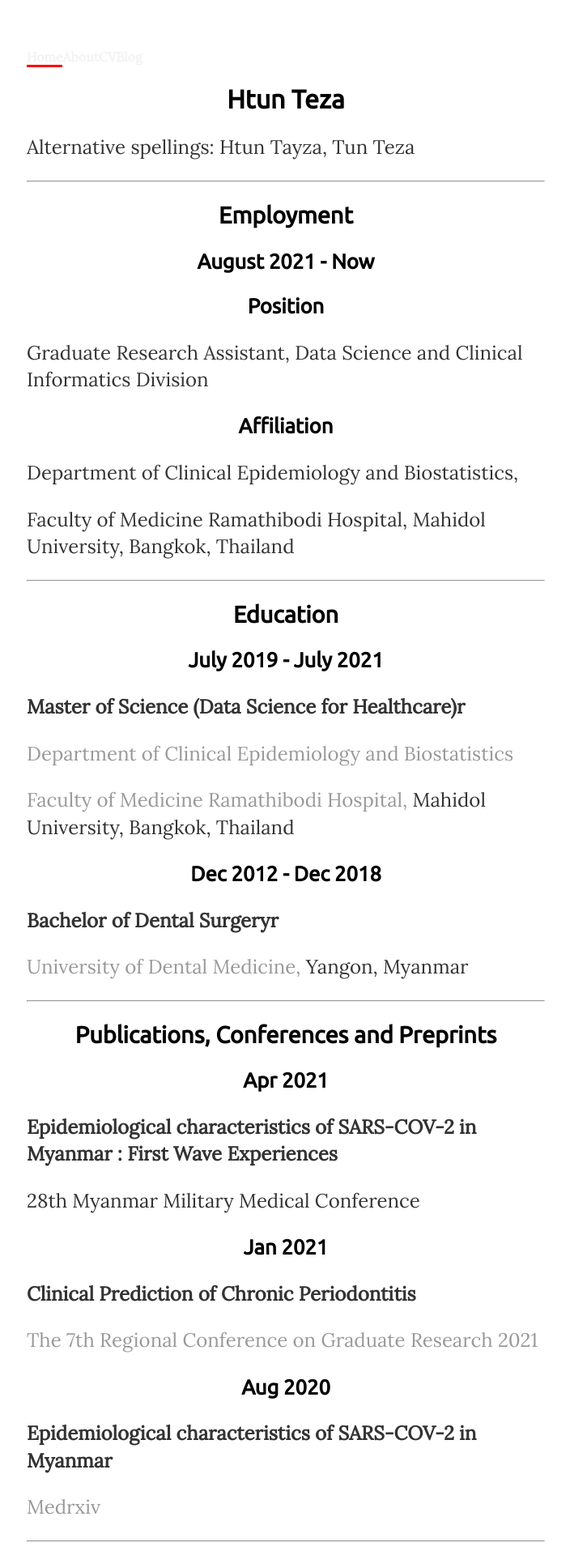
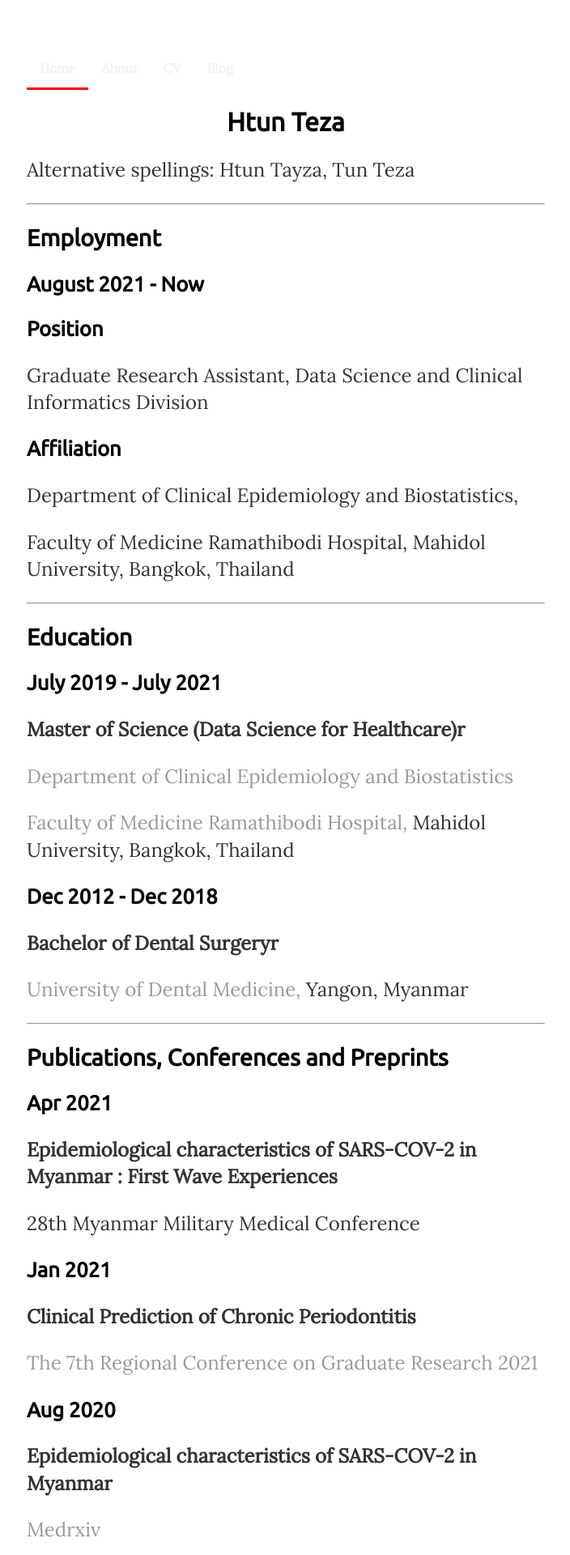
Before and after one commit to finerbrighterlighter/finerbrighterlighter.github.io, a Jekyll site: the page built from cv/index.html, in a window 1280 px wide. Shown: the top 1920 px of the page at 81% size, without its empty margins (287-991 px from the left). Built offline with Jekyll 4.4.1, drawn with Linux system fonts in a browser that asks for light colours; nearby versions of some CDN libraries.

Commit message:
Update main.css

```diff
--- a/css/main.css
+++ b/css/main.css
@@ -5,11 +5,6 @@ body {
     width: 50%;
     background-color: white;
     color: black;
-}
-
-.dark-mode {
-  background-color: black;
-  color: white;
 }
 
 .topnav {
@@ -22,7 +17,7 @@ body {
   display: block;
   color: #f2f2f2;
   text-align: center;
-  padding: 0px;
+  padding: 14px 16px;
   text-decoration: none;
   font-family: Lora, serif;
   font-weight: bold;
@@ -67,13 +62,13 @@ h1 {
 h2 {
     font-size: 1.8em;
     font-family: Ubuntu, sans-serif;
-    text-align: center;
+    text-align: left;
 }
 
 h3 {
     font-size: 1.6em;
     font-family: Ubuntu, sans-serif;
-    text-align: center;
+    text-align: left;
 }
 
 p {
@@ -85,7 +80,7 @@ p {
 
 footer {
     border-top: 1px solid #d5d5d5;
-    font-size: .8em;
+    font-size: 1em;
 }
 
 ul.posts {
```
